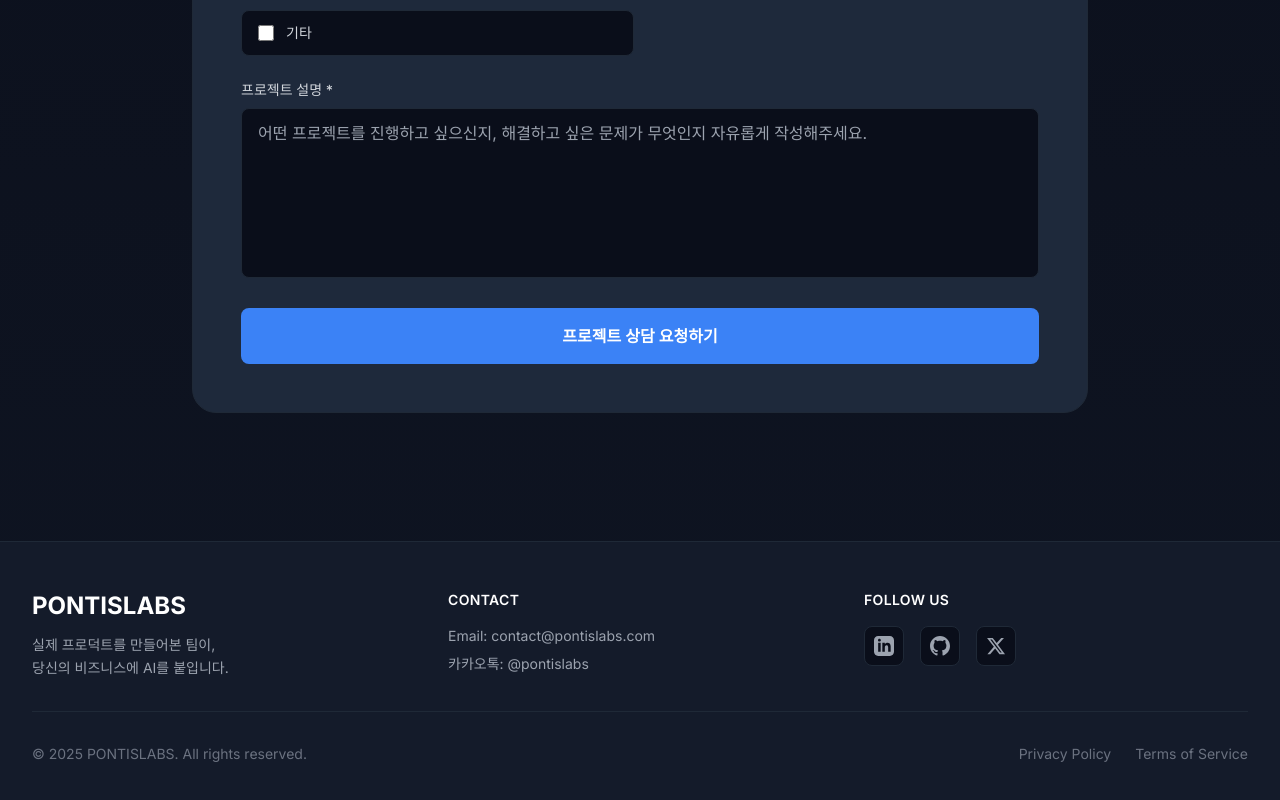
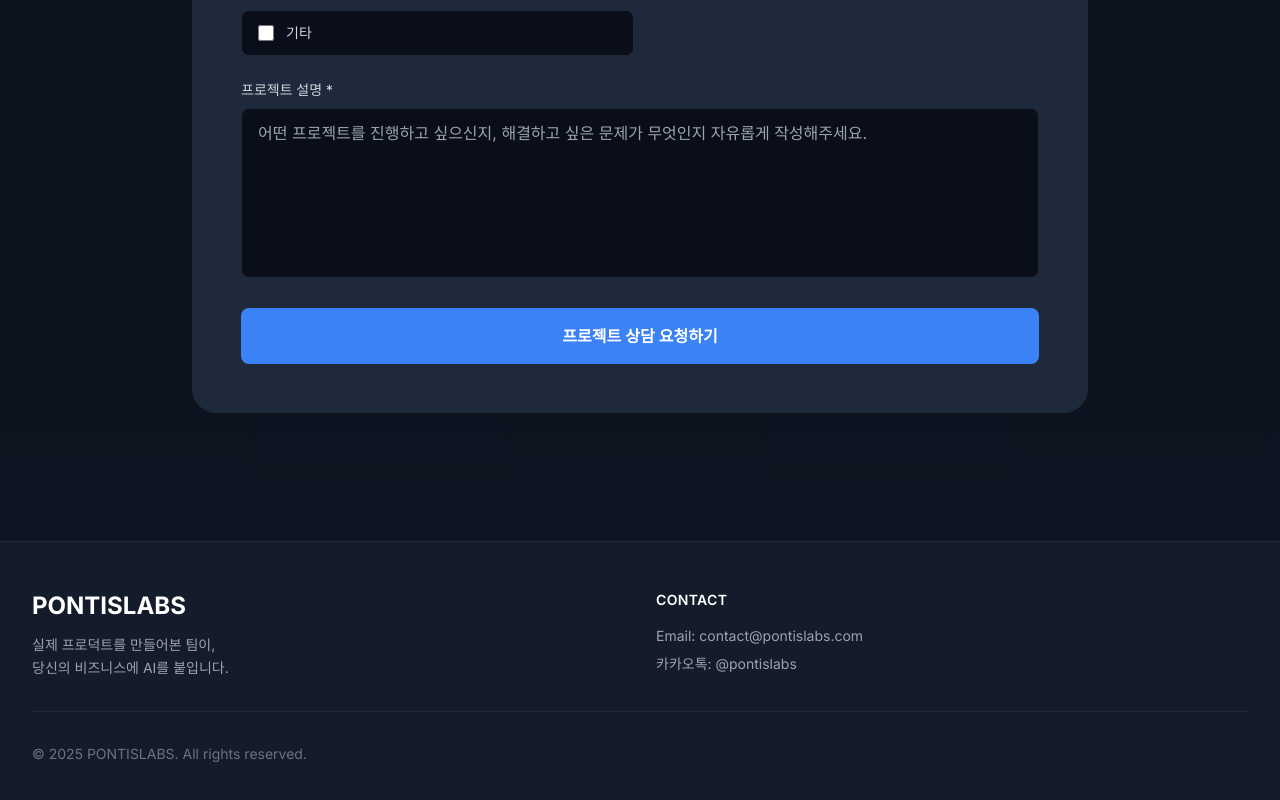
Before and after one commit to pontislabs/pontislabs-website, a Next.js app: page / in a window 1280 px wide. Shown: the part 6548-7348 px from the top of the page. Built offline with nearby package versions, Linux system fonts and the light colour scheme.

Commit message:
refactor: update footer layout and remove social links

```diff
--- a/components/Footer.tsx
+++ b/components/Footer.tsx
@@ -5,7 +5,7 @@
   return (
     <footer className="border-t border-gray-800 bg-secondary/50">
       <div className="section-container py-12">
-        <div className="grid md:grid-cols-3 gap-8 mb-8">
+        <div className="grid md:grid-cols-2 gap-8 mb-8">
           {/* Brand */}
           <div>
             <h3 className="text-2xl font-bold text-white mb-3">PONTISLABS</h3>
@@ -23,40 +23,6 @@
               <p>카카오톡: @pontislabs</p>
             </div>
           </div>
-
-          {/* Social Links */}
-          <div>
-            <h4 className="text-sm font-semibold text-white mb-4 uppercase tracking-wide">Follow Us</h4>
-            <div className="flex space-x-4">
-              <a
-                href="#"
-                className="w-10 h-10 bg-background border border-gray-800 hover:border-primary rounded-lg flex items-center justify-center transition-colors"
-                aria-label="LinkedIn"
-              >
-                <svg className="w-5 h-5 text-gray-400 hover:text-white transition-colors" fill="currentColor" viewBox="0 0 24 24">
-                  <path d="M19 0h-14c-2.761 0-5 2.239-5 5v14c0 2.761 2.239 5 5 5h14c2.762 0 5-2.239 5-5v-14c0-2.761-2.238-5-5-5zm-11 19h-3v-11h3v11zm-1.5-12.268c-.966 0-1.75-.79-1.75-1.764s.784-1.764 1.75-1.764 1.75.79 1.75 1.764-.783 1.764-1.75 1.764zm13.5 12.268h-3v-5.604c0-3.368-4-3.113-4 0v5.604h-3v-11h3v1.765c1.396-2.586 7-2.777 7 2.476v6.759z" />
-                </svg>
-              </a>
-              <a
-                href="#"
-                className="w-10 h-10 bg-background border border-gray-800 hover:border-primary rounded-lg flex items-center justify-center transition-colors"
-                aria-label="GitHub"
-              >
-                <svg className="w-5 h-5 text-gray-400 hover:text-white transition-colors" fill="currentColor" viewBox="0 0 24 24">
-                  <path d="M12 0c-6.626 0-12 5.373-12 12 0 5.302 3.438 9.8 8.207 11.387.599.111.793-.261.793-.577v-2.234c-3.338.726-4.033-1.416-4.033-1.416-.546-1.387-1.333-1.756-1.333-1.756-1.089-.745.083-.729.083-.729 1.205.084 1.839 1.237 1.839 1.237 1.07 1.834 2.807 1.304 3.492.997.107-.775.418-1.305.762-1.604-2.665-.305-5.467-1.334-5.467-5.931 0-1.311.469-2.381 1.236-3.221-.124-.303-.535-1.524.117-3.176 0 0 1.008-.322 3.301 1.23.957-.266 1.983-.399 3.003-.404 1.02.005 2.047.138 3.006.404 2.291-1.552 3.297-1.23 3.297-1.23.653 1.653.242 2.874.118 3.176.77.84 1.235 1.911 1.235 3.221 0 4.609-2.807 5.624-5.479 5.921.43.372.823 1.102.823 2.222v3.293c0 .319.192.694.801.576 4.765-1.589 8.199-6.086 8.199-11.386 0-6.627-5.373-12-12-12z" />
-                </svg>
-              </a>
-              <a
-                href="#"
-                className="w-10 h-10 bg-background border border-gray-800 hover:border-primary rounded-lg flex items-center justify-center transition-colors"
-                aria-label="Twitter"
-              >
-                <svg className="w-5 h-5 text-gray-400 hover:text-white transition-colors" fill="currentColor" viewBox="0 0 24 24">
-                  <path d="M18.244 2.25h3.308l-7.227 8.26 8.502 11.24H16.17l-5.214-6.817L4.99 21.75H1.68l7.73-8.835L1.254 2.25H8.08l4.713 6.231zm-1.161 17.52h1.833L7.084 4.126H5.117z" />
-                </svg>
-              </a>
-            </div>
-          </div>
         </div>
 
         {/* Bottom Bar */}
@@ -65,14 +31,6 @@
             <p className="text-sm text-gray-500">
               © {currentYear} PONTISLABS. All rights reserved.
             </p>
-            <div className="flex space-x-6 text-sm text-gray-500">
-              <a href="#" className="hover:text-white transition-colors">
-                Privacy Policy
-              </a>
-              <a href="#" className="hover:text-white transition-colors">
-                Terms of Service
-              </a>
-            </div>
           </div>
         </div>
       </div>
```
